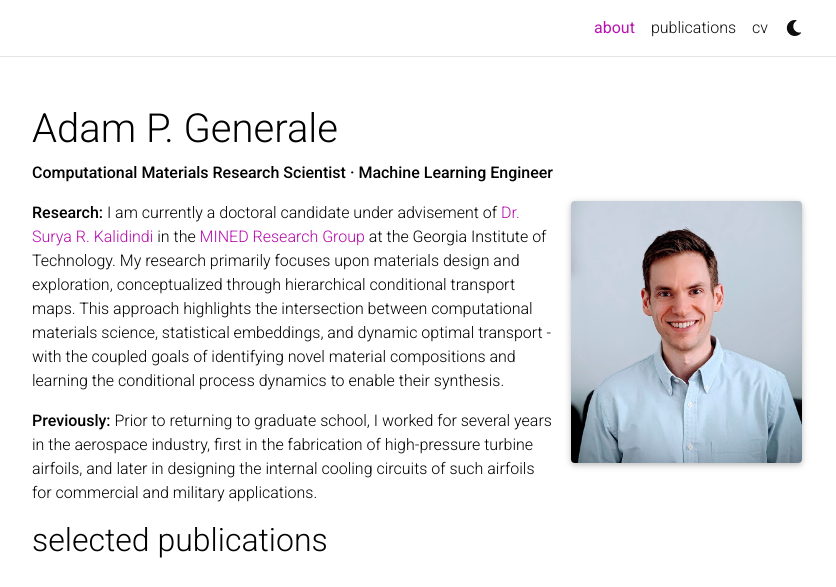
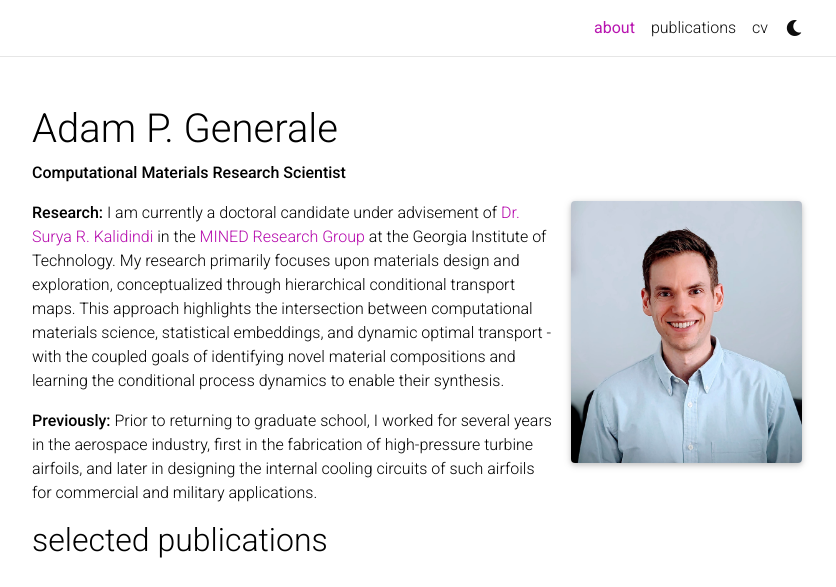
Before and after one commit to agenerale/agenerale.github.io, a Jekyll site: the page built from _pages/about.md, in a window 1280 px wide, cut to the strip 0-587 px from the top of the page. Shown: the whole strip, without its empty margins (223-1059 px from the left). Built offline with Jekyll 4.4.1, drawn with Linux system fonts in a browser that asks for light colours; comment, search, counter and statistics services are not loaded; a style sheet for code colours, icons or effects is not loaded.

Commit message:
Update about.md

```diff
--- a/_pages/about.md
+++ b/_pages/about.md
@@ -2,7 +2,7 @@
 layout: about
 title: about
 permalink: /
-subtitle: <strong>Computational Materials Research Scientist · Machine Learning Engineer</strong>
+subtitle: <strong>Computational Materials Research Scientist</strong>
 
 profile:
   align: right
```
